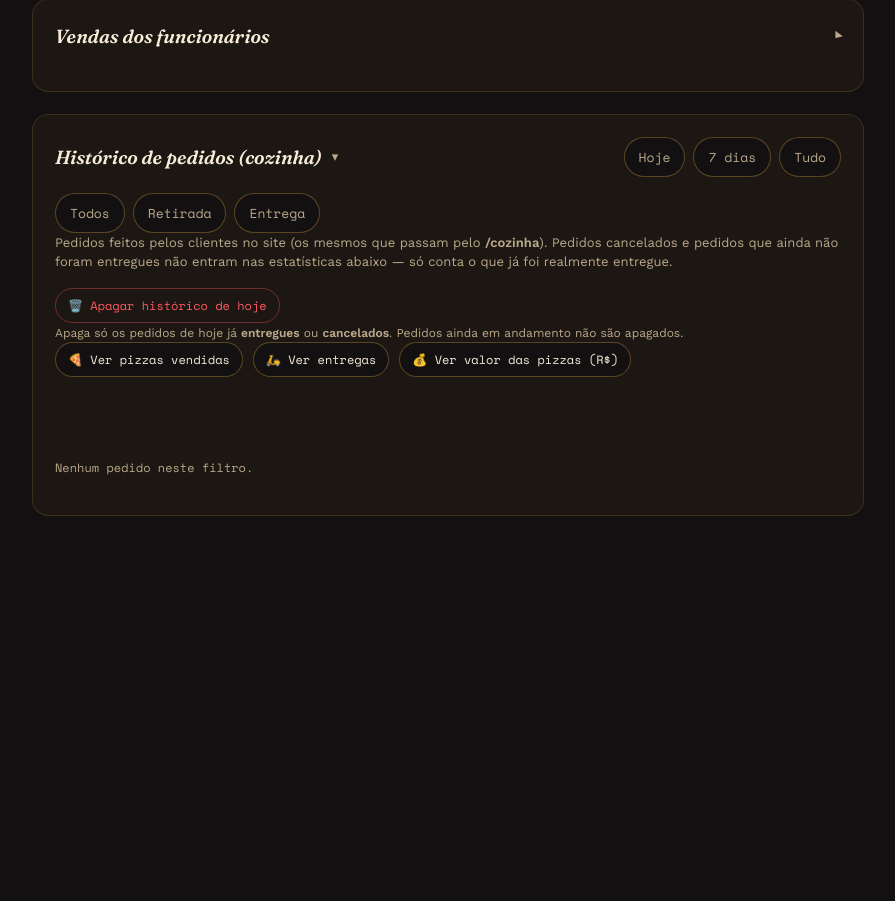
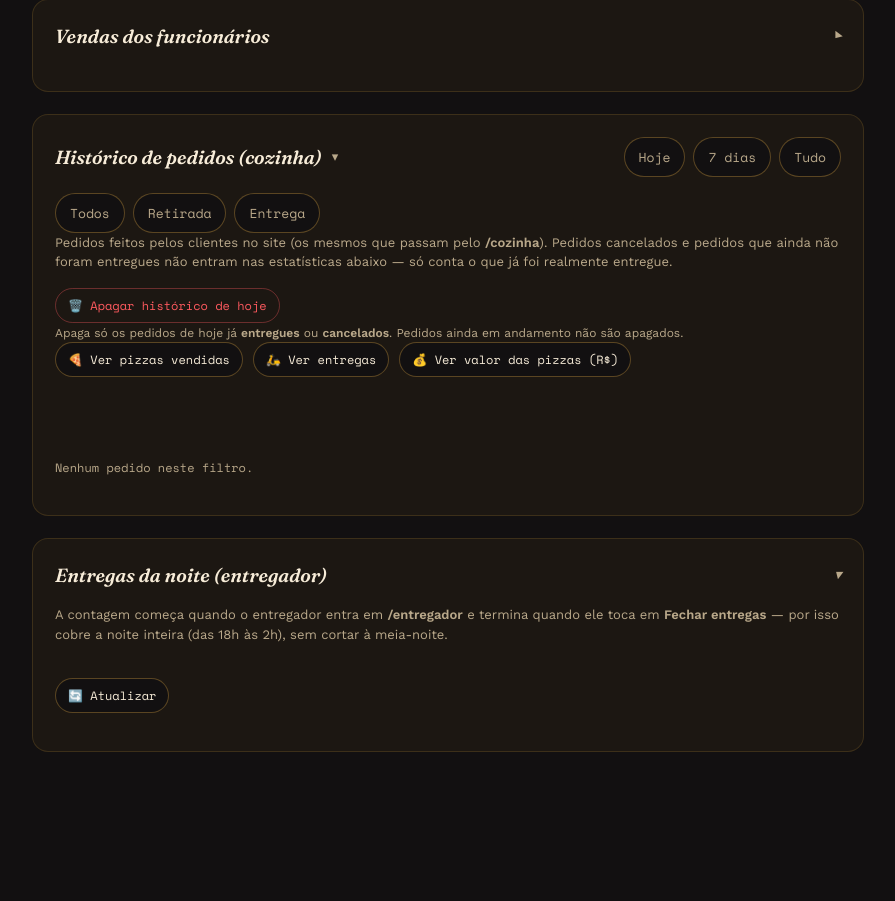
Before and after one commit to Alons078/proyecto-pizzaria-site-web, a Flask app: page /admin in a window 1280 px wide. Shown: the part 5154-6055 px from the top of the page, without its empty margins (192-1087 px from the left). Before the commit the page ends 5670 px from the top, so only its background shows below. Run offline with Flask 3, Linux system fonts and the light colour scheme; the visitor is signed in with stand-in values (Sample User, id 1); data comes from the database, SQL or seed files in the repository; data that the repository does not hold is empty; some libraries are stand-ins or nearby versions.

Commit message:
Add files via upload

```diff
--- a/templates/admin.html
+++ b/templates/admin.html
@@ -239,6 +239,18 @@
     <div id="pedidos-table-wrap"></div>
   </section>
 
+  <section class="panel">
+    <h2>Entregas da noite (entregador)</h2>
+    <p class="login-sub">A contagem começa quando o entregador entra em <strong>/entregador</strong> e termina quando ele toca em <strong>Fechar entregas</strong> — por isso cobre a noite inteira (das 18h às 2h), sem cortar à meia-noite.</p>
+    <div class="sales-stats" id="courier-open-shift"></div>
+    <div class="pedidos-stats-btns">
+      <button type="button" class="add-item-btn" id="courier-shifts-refresh">🔄 Atualizar</button>
+      <button type="button" class="delete-item-btn" id="courier-shift-force-close" style="display:none;">🔒 Fechar noite agora</button>
+    </div>
+    <p class="field-hint" id="courier-shift-force-hint" style="display:none;">Use "Fechar noite agora" só se o entregador esqueceu de fechar.</p>
+    <div id="courier-shifts-table"></div>
+  </section>
+
   <div class="save-bar">
     <button class="save-btn" id="save-btn">Salvar alterações</button>
   </div>
```
Also changed, not shown: templates/entregador.html (+22 -2 lines).
